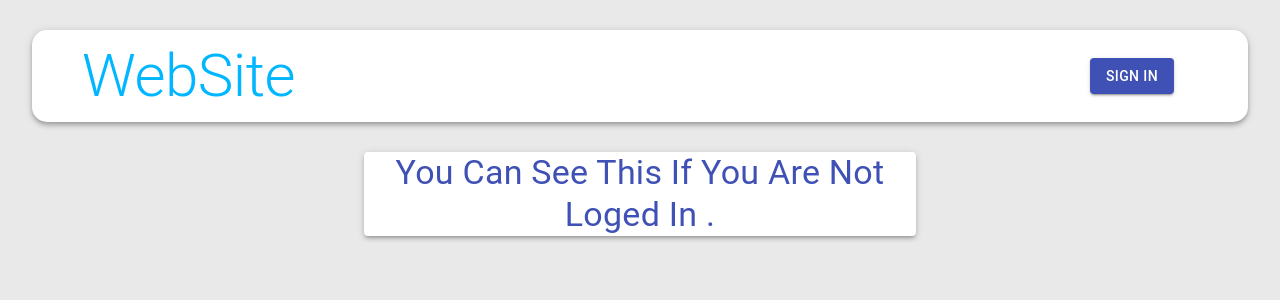
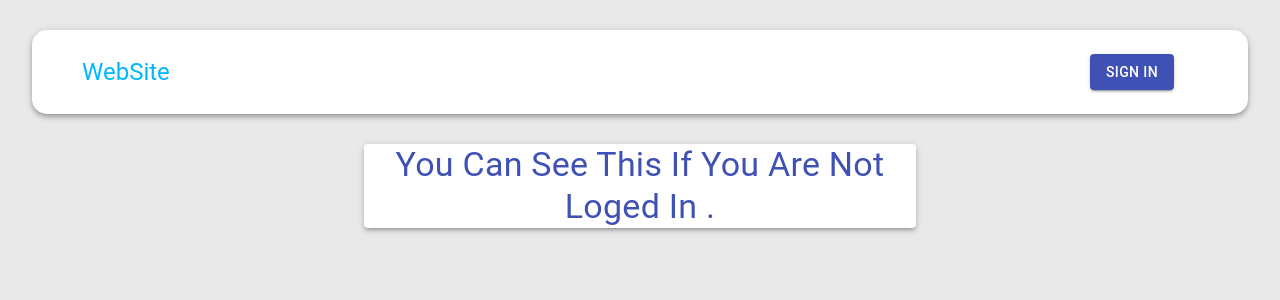
Before and after one commit to AmirPhenomenal/mern-fullstack-login, a React (Create React App) app in the folder client/: page / in a window 1280 px wide. Shown: the top 300 px of the page. Built offline with nearby package versions, Linux system fonts and the light colour scheme.

Commit message:
Update Navbar.js

```diff
--- a/client/src/components/Navbar/Navbar.js
+++ b/client/src/components/Navbar/Navbar.js
@@ -50,7 +50,7 @@ const Navbar = () => {
     return (
         <AppBar className={classes.appBar} position="static" color="inherit">
             <div className={classes.brandContainer}>
-                <Typography component={Link} to="/" className={classes.heading} variant="h2" align="center">WebSite</Typography>
+                <Typography component={Link} to="/" className={classes.heading} variant="h5" align="center">WebSite</Typography>
             </div>
             <Toolbar className={classes.toolbar}>
                 {/* Check If User Is Loged In */}
```
